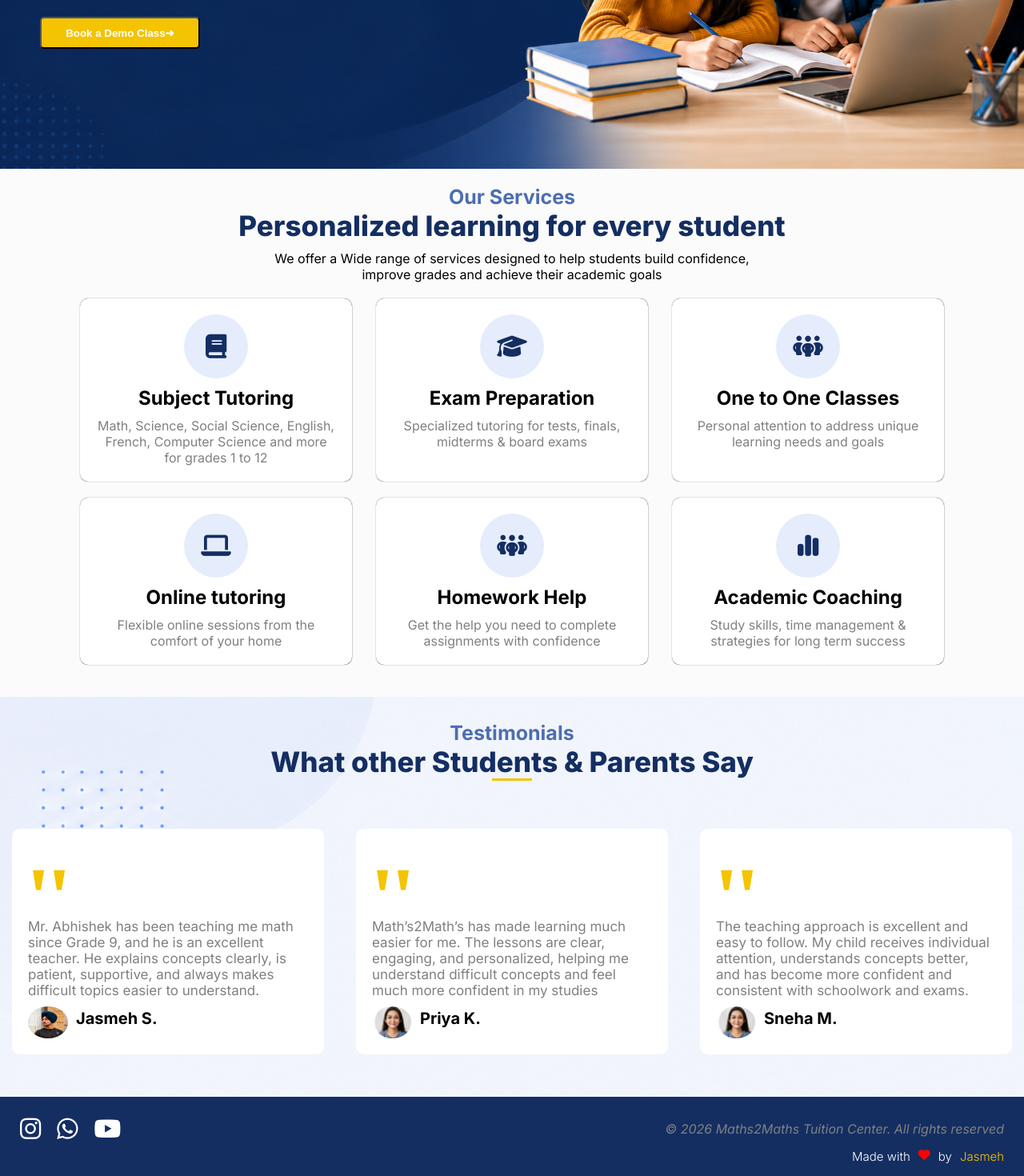
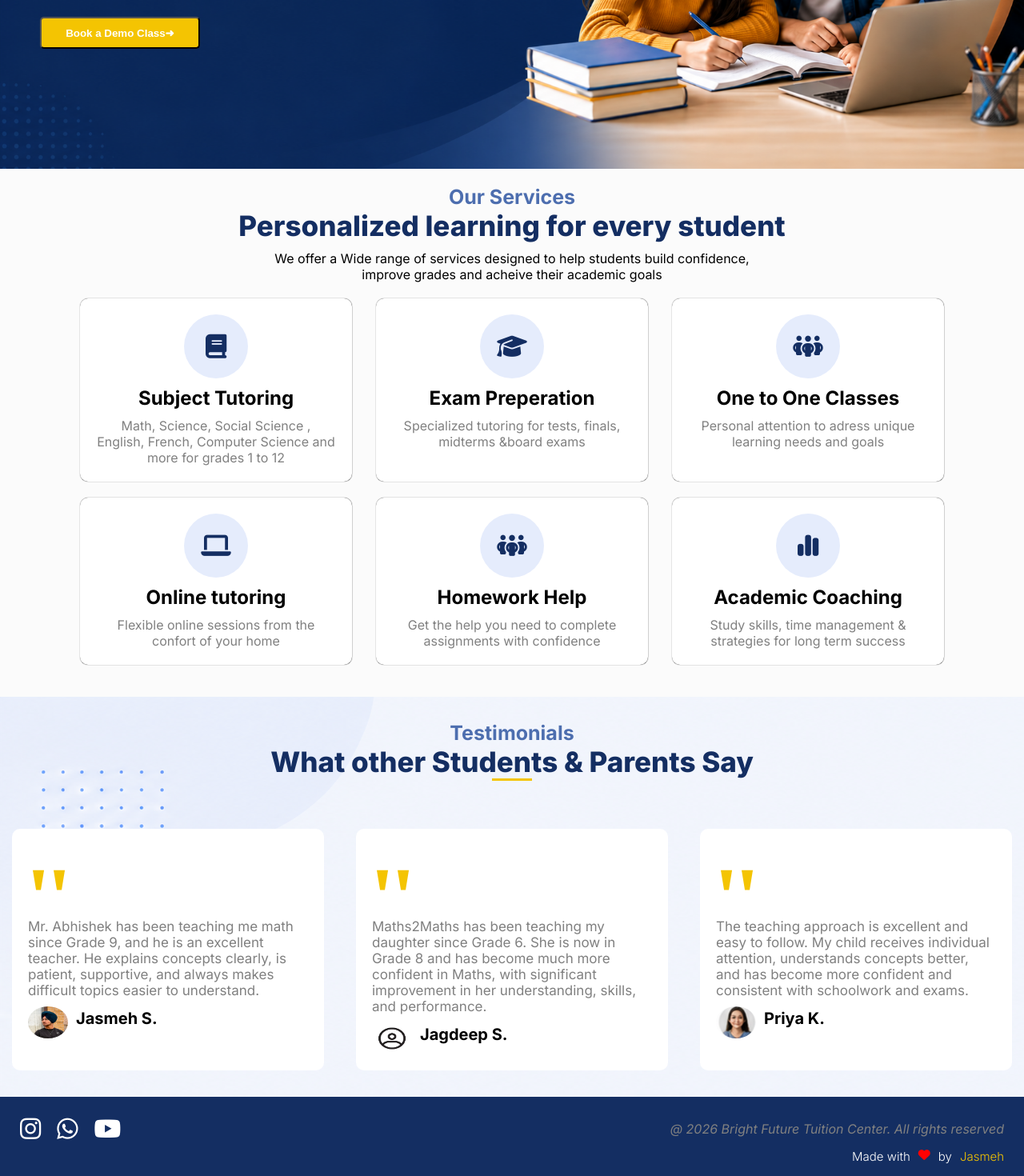
Before and after one commit to jasmehsidhu/Tuition-Center, a React (Vite) app: page / in a window 1280 px wide. Shown: the part 510-1980 px from the top of the page at 80% size. Built offline with nearby package versions, Linux system fonts and the light colour scheme.

Commit message:
Update App.jsx

```diff
--- a/src/App.jsx
+++ b/src/App.jsx
@@ -11,6 +11,7 @@ import i2 from './assets/i2.png'
 import i3 from './assets/i3.png'
 import priya from './assets/priya.png'
 import jasmeh from './assets/main.jpg'
+import np from './assets/np.png'
 
 function App() {
 var [demo,setdemo]=useState(false)
@@ -25,7 +26,7 @@ var [demo,setdemo]=useState(false)
       <h1 id='bold'>
         Learn Today,<br></br> Lead Tomorrow
       </h1>
-      <p id='subhead'>Personalized tutoring from grade 1 to 12 to help every student unlock their potential in Malviya Nagar.</p>
+      <p id='subhead'>Personalized tutoring from grade 1 to 12 to halp every student unlock their potential</p>
       <div id='subs'>
         <div id='n'>
           <img src={i1}></img>
@@ -45,28 +46,28 @@ var [demo,setdemo]=useState(false)
     <section id='services'>
       <h1 id='stitle'>Our Services</h1>
       <h1 id='tagl'>Personalized learning for every student</h1>
-      <p id='sdis'>We offer a Wide range of services designed to help students build confidence, improve grades and achieve their academic goals</p>
+      <p id='sdis'>We offer a Wide range of services designed to help students build confidence, improve grades and acheive their academic goals</p>
      <div id='slist'>
       <div id='service'>
 <div id='contain'>
           <i class="fa-solid fa-book" style={{color: 'rgb(20, 46, 98)'}}></i>
   </div>
       <h2 id='st'>Subject Tutoring</h2>
-<p>Math, Science, Social Science, English, French, Computer Science and more for grades 1 to 12 </p>
+<p>Math, Science, Social Science , English, French, Computer Science and more for grades 1 to 12 </p>
    </div>
    <div id='service'>
 <div id='contain'>
           <i class="fa-solid fa-graduation-cap" style={{color: 'rgb(20, 46, 98)'}}></i>
   </div>
-      <h2 id='st'>Exam Preparation</h2>
-<p>Specialized tutoring for tests, finals, midterms & board exams </p>
+      <h2 id='st'>Exam Preperation</h2>
+<p>Specialized tutoring for tests, finals, midterms &board exams </p>
    </div>
    <div id='service'>
 <div id='contain'>
           <i class="fa-solid fa-people-group" style={{color: 'rgb(20, 46, 98)'}}></i>
   </div>
       <h2 id='st'>One to One Classes</h2>
-<p>Personal attention to address unique learning needs and goals</p>
+<p>Personal attention to adress unique learning needs and goals</p>
    </div>
      </div>
           <div id='slist'>
@@ -75,7 +76,7 @@ var [demo,setdemo]=useState(false)
           <i class="fa-solid fa-laptop" style={{color: 'rgb(20, 46, 98)'}}></i>
   </div>
       <h2 id='st'>Online tutoring</h2>
-<p>Flexible online sessions from the comfort of your home </p>
+<p>Flexible online sessions from the confort of your home </p>
    </div>
    <div id='service'>
 <div id='contain'>
@@ -108,10 +109,10 @@ var [demo,setdemo]=useState(false)
         </div>
         <div id='test'>
           <h1>''</h1>
-          <p>Math’s2Math’s has made learning much easier for me. The lessons are clear, engaging, and personalized, helping me understand difficult concepts and feel much more confident in my studies</p>
+          <p>Maths2Maths has been teaching my daughter since Grade 6. She is now in Grade 8 and has become much more confident in Maths, with significant improvement in her understanding, skills, and performance.</p>
           <div id='lower'>
-            <img src={priya}></img>
-            <h1>Priya K.</h1>
+            <img src={np}></img>
+            <h1>Jagdeep S.</h1>
           </div>
         </div>
         <div id='test'>
@@ -119,9 +120,10 @@ var [demo,setdemo]=useState(false)
           <p>The teaching approach is excellent and easy to follow. My child receives individual attention, understands concepts better, and has become more confident and consistent with schoolwork and exams.</p>
           <div id='lower'>
             <img src={priya}></img>
-            <h1>Sneha M.</h1>
+            <h1>Priya K.</h1>
           </div>
         </div>
+
       </div>
     </section></>:
     <>
@@ -129,7 +131,7 @@ var [demo,setdemo]=useState(false)
     <section id='contact'>
 
       <div id='left'>
-        <h1 id='ctop'>Contact Maths2Maths</h1>
+        <h1 id='ctop'>Contact Us</h1>
         <h1 id='tags'>We're here to help!</h1>
         <hr></hr>
         <p>Have questions or want to book a free class?<br></br>
@@ -167,7 +169,7 @@ var [demo,setdemo]=useState(false)
 <i class="fa-brands fa-whatsapp"></i>
         <i class="fa-brands fa-youtube"></i>
       </div>
-      <p> © 2026 Maths2Maths Tuition Center. All rights reserved</p>
+      <p> @ 2026 Bright Future Tuition Center. All rights reserved</p>
     </section>
     <h1 id='love'>Made with <i class="fa-solid fa-heart" style={{color: 'rgb(255, 1, 1)'}}></i> by <a href='https://jasmehsidhu.onrender.com/'> Jasmeh </a></h1>
 </section>
```
